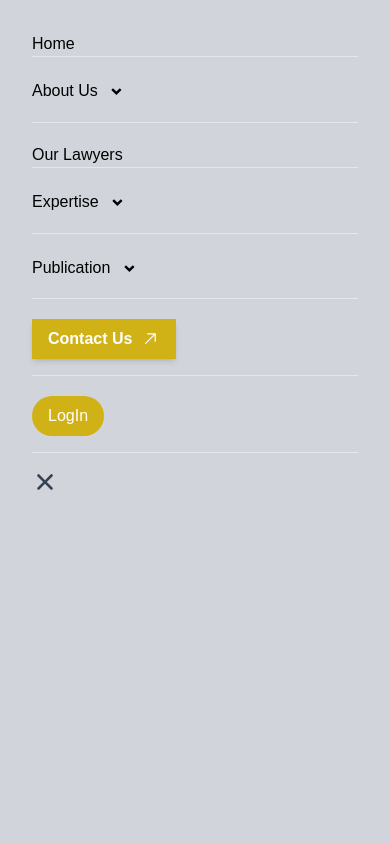
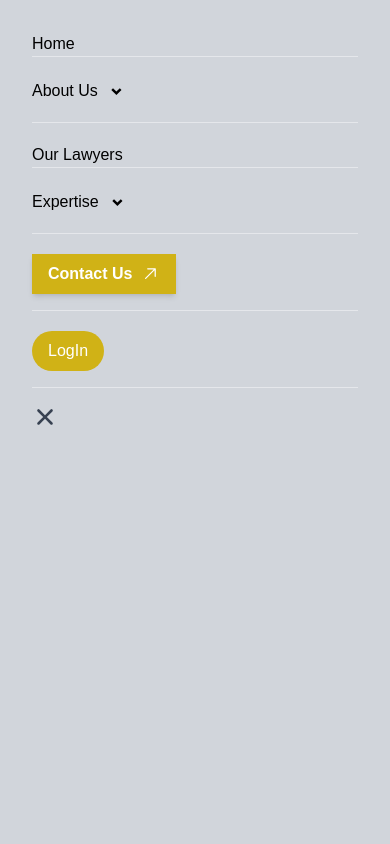
Before and after one commit to rencyngina/law-firm, a Next.js app: page /team in a window 390 px wide. Both pictures are taken after a click on the button "Toggle Menu". Shown: the top 844 px of the page. Built offline with nearby package versions, Linux system fonts and the light colour scheme.

Commit message:
update social link #clean up components

```diff
--- a/src/components/nav.jsx
+++ b/src/components/nav.jsx
@@ -214,7 +214,7 @@ const LandingNavBar = () => {
               )}
             </li>
             <li className="border-b w-full">
-              <Link href="/team" onClick={toggleMobileMenu} className="mb-4">
+              <Link href="/Our-lawyer" onClick={toggleMobileMenu} className="mb-4">
                 Our Lawyers
               </Link>
             </li>
@@ -250,45 +250,9 @@ const LandingNavBar = () => {
                       Sectors
                     </Link>
                   </li>
-                  {/*<li>
-                    <Link
-                      href="/about-us"
-                      className="block py-2 px-4 text-gray-800 hover:text-orange-500 transition duration-300"
-                    >
-                      Brochures
-                    </Link>
-              </li>*/}
                 </ul>
               )}
             </li>
-          <li className="relative z-10 border-b w-full">
-              <div
-                onClick={togglePublicationDropdown}
-                className="text-base text-black cursor-pointer mb-4"
-              >
-                Publication{" "}
-                <RiArrowDropDownLine
-                  className="inline"
-                  style={{
-                    fontSize: "1.8rem",
-                  }}
-                />
-              </div>
-              {publicationDropdownOpen && (
-                <ul className="absolute top-full left-0 bg-white shadow-md p-2 rounded-sm w-96 gap-8 h-62">
-                  {/* Dropdown content */}
-                  <li>
-                    <Link
-                      href="/practice-areas"
-                      id="practice-areas"
-                      className="block border-b py-2 px-4 text-gray-800 hover:text-orange-500 transition duration-300"
-                    >
-                      News
-                    </Link>
-                  </li>
-                </ul>
-              )}
-              </li>
             <li className="border-b w-full">
               <Link href="/contact">
                 <button
--- a/src/components/patners.jsx
+++ b/src/components/patners.jsx
@@ -73,16 +73,8 @@ const Partners = () => {
               on-call counsel is available for specific projects.
             </p>
             <div className="flex gap-4">
-              {/*<Link href="/Our-lawyer" className="inline-block font-extrabold text-white py-3 px-6 bg-yellow-500 text-center justify-center hover:bg-yellow-600 transition duration-300">
-                Get a Lawyer
-              </Link>*/}
               <button
-                className="mt-4 font-extrabold text-white py-3 px-6 hover:bg-yellow-500 transition duration-300 border-2 border-yellow-500"
-                style={
-                  {
-                    // background: "rgb(208,178,22)",
-                  }
-                }
+                className="mt-4 text-white py-3 px-6 hover:bg-yellow-500 transition duration-300 border-2 border-yellow-500"
               >
                 <Link href="/Our-lawyer" className="text-black">
                   Get a Lawyer
@@ -90,7 +82,7 @@ const Partners = () => {
               </button>
               <a href="mailto:info@royfordlaw.co.ke">
                 <button
-                  className="mt-4 font-extrabold text-white py-3 px-6 hover:bg-yellow-500 transition duration-300 border-2 border-yellow-500"
+                  className="mt-4 font-bold text-white py-3 px-6 hover:bg-yellow-500 transition duration-300 border-2 border-yellow-500"
                   style={{
                     background: "rgb(208,178,22)",
                   }}
```
